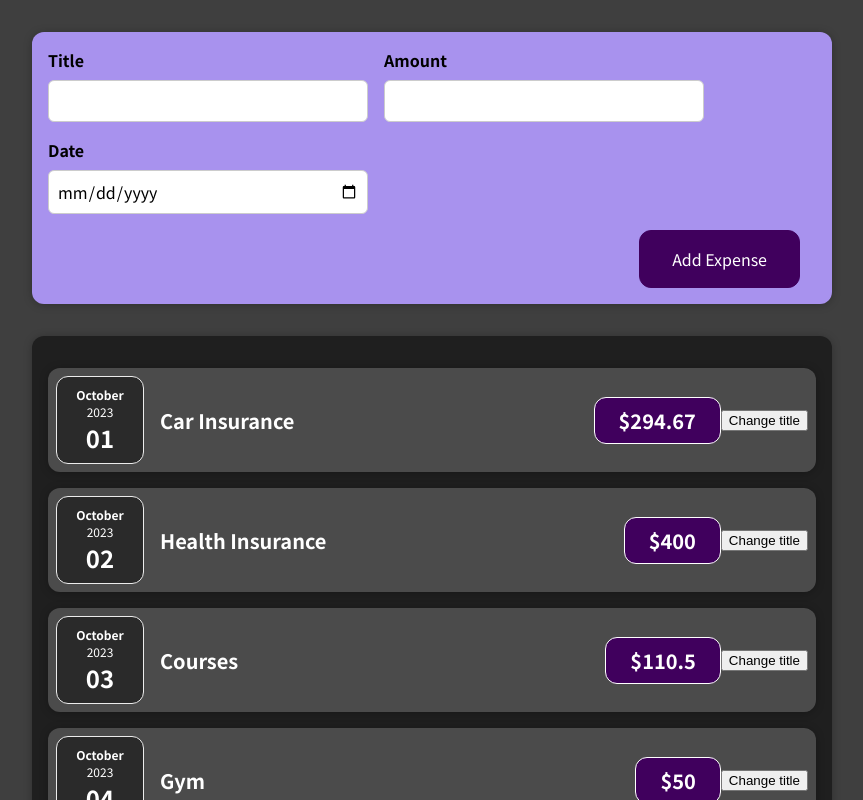
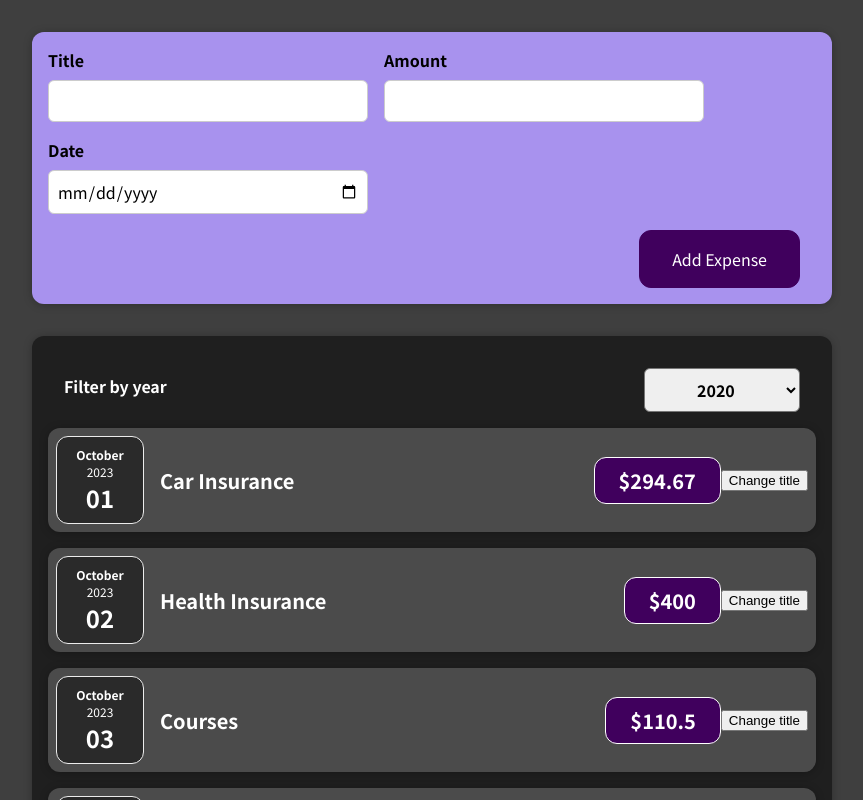
Before and after one commit to Edilbek/react_expense_tracker, a React (Create React App) app: page / in a window 1280 px wide. Shown: the top 800 px of the page, without its empty margins (208-1071 px from the left). Built offline with nearby package versions, Linux system fonts and the light colour scheme.

Commit message:
add expense filter

```diff
--- a/src/App.js
+++ b/src/App.js
@@ -11,9 +11,14 @@
     { title: "Gym", amount: 50, date: new Date(2022, 21, 4) },
   ];
 
+  const addExpenseHandler = expense => {
+    console.log('App.js');
+    console.log(expense);
+  };
+
   return (
     <div>
-      <NewExpense />
+      <NewExpense onAddExpenseHandler={addExpenseHandler} />
       <Expenses expenses={expenses} />;
     </div>
   );
--- a/src/components/Expenses/Expenses.js
+++ b/src/components/Expenses/Expenses.js
@@ -1,14 +1,27 @@
+import React, { useState } from "react";
 import ExpenseItem from "./ExpenseItem";
 import Card from "../UI/Card";
 import "./Expenses.css";
+import "./ExpensesFilter"
+import ExpensesFilter from "./ExpensesFilter";
 
 const Expenses = ({expenses}) => {
+  const [filteredYear, setFilteredYear] = useState("2020");
+
+  const filterChangeHandler = selectedYear => {
+    setFilteredYear(selectedYear);
+  };
+
   return (
-    <Card className="expenses">
-      {expenses.map((expense, index) => (
-        <ExpenseItem expense={expense} key={index} />
-      ))}
-    </Card>
+    <div>
+      <Card className="expenses">
+        <ExpensesFilter selected={filteredYear} onChangeFilter={filterChangeHandler} />
+
+        {expenses.map((expense, index) => (
+          <ExpenseItem expense={expense} key={index} />
+        ))}
+      </Card>
+    </div>
   );
 }
 
--- /dev/null
+++ b/src/components/Expenses/ExpensesFilter.css
@@ -0,0 +1,24 @@
+.expenses-filter {
+  color: white;
+  padding: 0 1rem;
+}
+
+.expenses-filter__control {
+  display: flex;
+  width: 100%;
+  align-items: center;
+  justify-content: space-between;
+  margin: 1rem 0;
+}
+
+.expenses-filter label {
+  font-weight: bold;
+  margin-bottom: 0.5rem;
+}
+
+.expenses-filter select {
+  font: inherit;
+  padding: 0.5rem 3rem;
+  font-weight: bold;
+  border-radius: 6px;
+}
--- /dev/null
+++ b/src/components/Expenses/ExpensesFilter.js
@@ -0,0 +1,25 @@
+import React from "react";
+
+import "./ExpensesFilter.css";
+
+const ExpensesFilter = (props) => {
+  const filterChangeHandler = event => {
+    props.onChangeFilter(event.target.value)
+  };
+
+  return (
+    <div className="expenses-filter">
+      <div className="expenses-filter__control">
+        <label>Filter by year</label>
+        <select value={props.selected} onChange={filterChangeHandler}>
+          <option value="2022">2022</option>
+          <option value="2021">2021</option>
+          <option value="2020">2020</option>
+          <option value="2019">2019</option>
+        </select>
+      </div>
+    </div>
+  );
+};
+
+export default ExpensesFilter;
--- a/src/components/NewExpense/ExpenseForm.js
+++ b/src/components/NewExpense/ExpenseForm.js
@@ -1,24 +1,71 @@
-import React from "react";
+import React, { useState } from "react";
 
-import './ExpenseForm.css'
+import './ExpenseForm.css';
 
-const ExpenseForm = () => {
+const ExpenseForm = (props) => {
+  const [enteredTitle, setEnteredTitle] = useState('');
+  const [enteredAmount, setEnteredAmount] = useState('');
+  const [enteredDate, setEnteredDate] = useState('');
+
+  const titleChangeHandler = (event) => {
+    setEnteredTitle(event.target.value);
+  };
+
+  const amountChangeHandler = (event) => {
+    setEnteredAmount(event.target.value);
+  };
+
+  const dateChangeHandler = (event) => {
+    setEnteredDate(event.target.value);
+  };
+
+  const submitHandler = (event) => {
+    event.preventDefault();
+
+    const expenseData = {
+      title: enteredTitle,
+      amount: enteredAmount,
+      date: new Date(enteredDate)
+    }
+
+    props.onSaveExpenseData(expenseData);
+    setEnteredTitle('');
+    setEnteredAmount('');
+    setEnteredDate('');
+  };
+
   return (
-    <form>
+    <form onSubmit={submitHandler}>
       <div className="new-expense__controls">
         <div className="new-expense__control">
           <label>Title</label>
-          <input type="text" />
+          <input
+            type="text"
+            value={enteredTitle}
+            onChange={titleChangeHandler}
+          />
         </div>
 
         <div className="new-expense__control">
           <label>Amount</label>
-          <input type="number" min="0.01" step="0.01" />
+          <input
+            type="number"
+            min="0.01"
+            step="0.01"
+            value={enteredAmount}
+            onChange={amountChangeHandler}
+          />
         </div>
 
         <div className="new-expense__control">
           <label>Date</label>
-          <input type="date" min="2019-01-01" max="2022-12-31"/>
+          <input
+            type="date"
+            min="2019-01-01"
+            max="2022-12-31"
+            value={enteredDate}
+            onChange={dateChangeHandler}
+          />
         </div>
       </div>
 
--- a/src/components/NewExpense/NewExpense.js
+++ b/src/components/NewExpense/NewExpense.js
@@ -3,10 +3,21 @@
 import ExpenseForm from "./ExpenseForm";
 import './NewExpense.css';
 
-const NewExpense = () => {
-  return <div className="new-expense">
-    <ExpenseForm />
-  </div>
+const NewExpense = (props) => {
+  const saveExpenseDataHandler = (enteredExpenseData) => {
+    const expenseData = {
+      ...enteredExpenseData,
+      id: Math.random().toString()
+    };
+
+    props.onAddExpenseHandler(expenseData);
+  };
+
+  return (
+    <div className="new-expense">
+      <ExpenseForm onSaveExpenseData={saveExpenseDataHandler} />
+    </div>
+  );
 };
 
 export default NewExpense;
```
Also changed, not shown: 1 other file (tests, documents, lock files or other folders).
